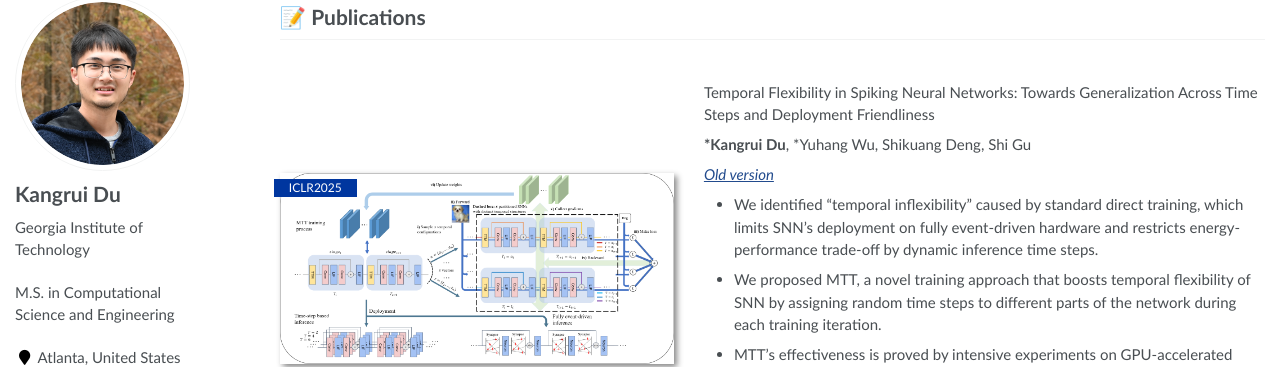
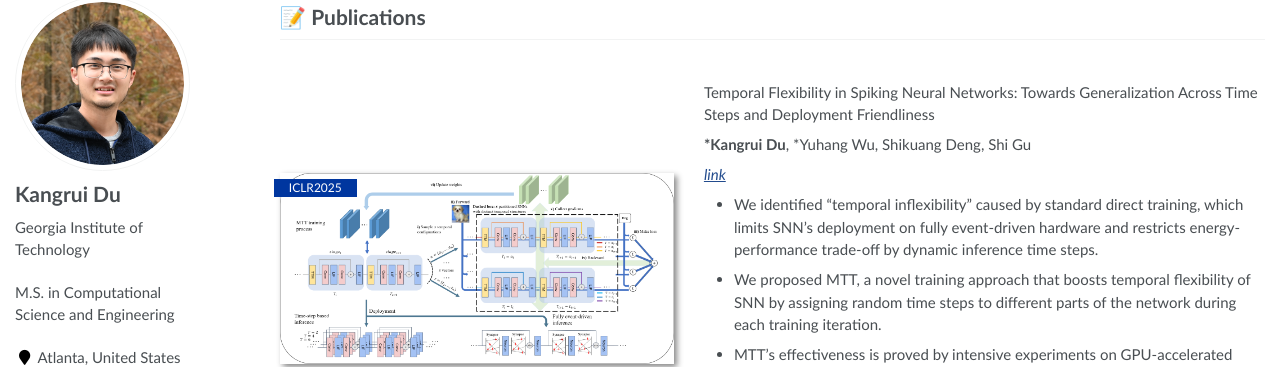
Before and after one commit to Rockdu/Rockdu.github.io, a Jekyll site: the page built from _pages/about.md, in a window 1280 px wide and 900 px high, scrolled down 344 px. Shown: the part 95-462 px from the top of the window. Built offline with Jekyll 4.4.1, drawn with Linux system fonts in a browser that asks for light colours.

Commit message:
Update about.md

```diff
--- a/_pages/about.md
+++ b/_pages/about.md
@@ -39,7 +39,7 @@ Temporal Flexibility in Spiking Neural Networks: Towards Generalization Across T
 
 **\*Kangrui Du**, \*Yuhang Wu, Shikuang Deng, Shi Gu
 
-[*Old version*](https://openreview.net/forum?id=RmQAKu1wCe) <strong><span class='show_paper_citations' data='DhtAFkwAAAAJ:ALROH1vI_8AC'></span></strong>
+[*link*](https://openreview.net/forum?id=RmQAKu1wCe) <strong><span class='show_paper_citations' data='DhtAFkwAAAAJ:ALROH1vI_8AC'></span></strong>
 - We identified "temporal inflexibility" caused by standard direct training, which limits SNN's deployment on fully event-driven hardware and restricts energy-performance trade-off by dynamic inference time steps.
 - We proposed MTT, a novel training approach that boosts temporal flexibility of SNN by assigning random time steps to different parts of the network during each training iteration.
 - MTT's effectiveness is proved by intensive experiments on GPU-accelerated servers, neuromorphic chips, and our high-performance event-driven simulator.
```
